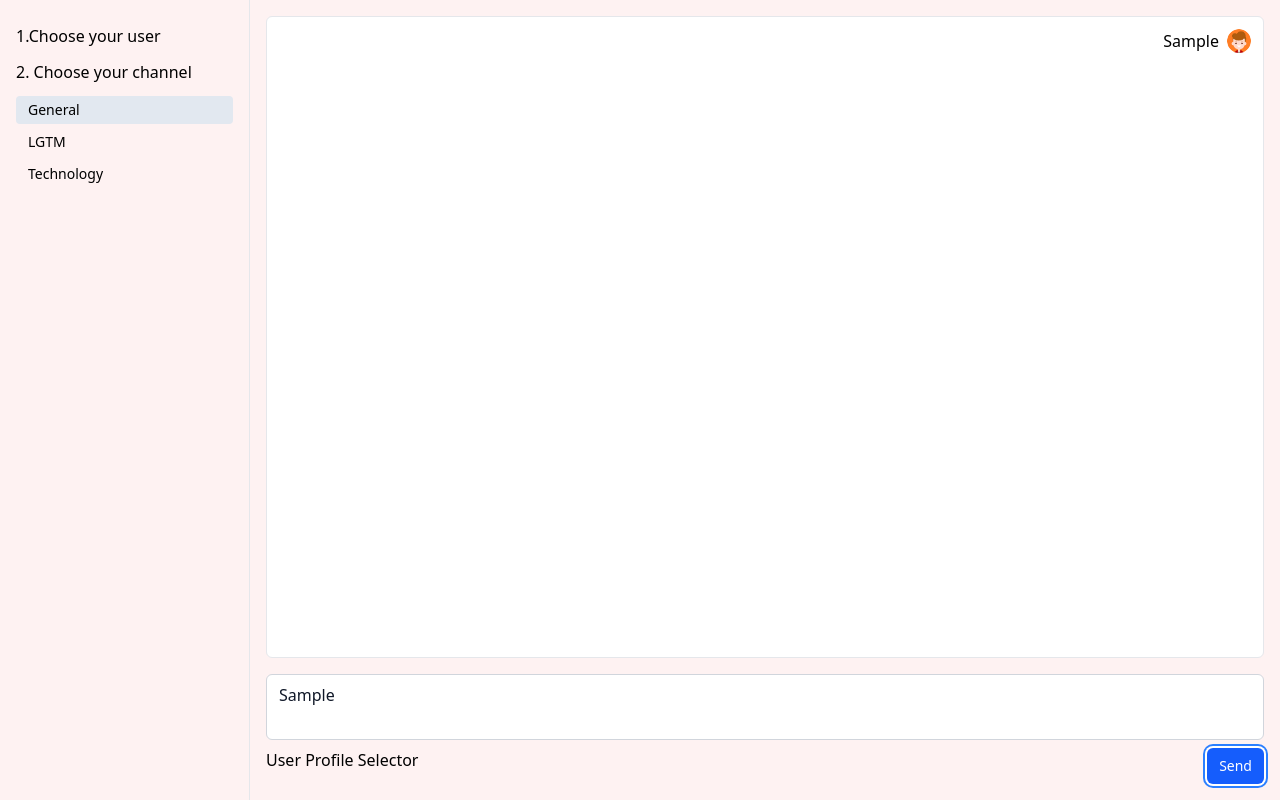
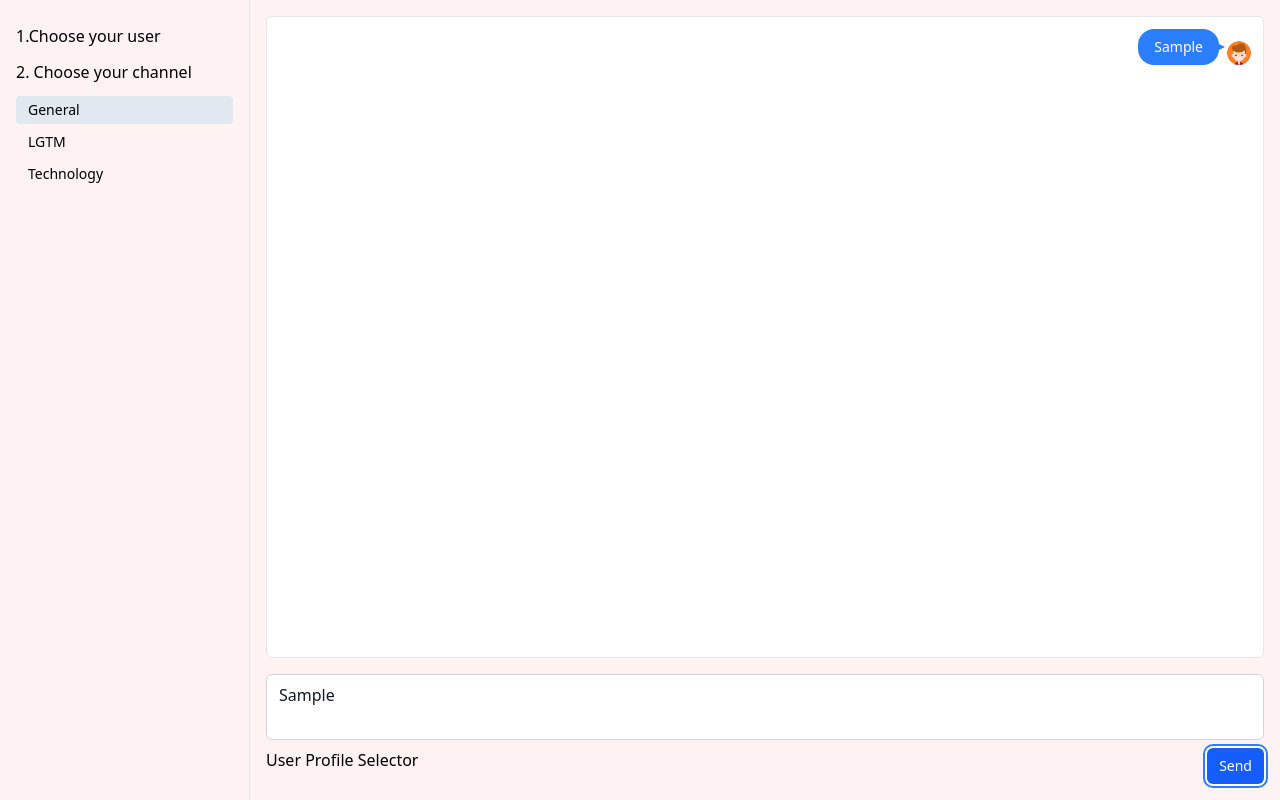
Before and after one commit to adisak1618/anymind-one-day-chat-app, a React (Vite) app: page / in a window 1280 px wide. Both pictures are taken after typing "Sample" into the empty fields and a click on the button "Send". Built offline with nearby package versions, Linux system fonts and the light colour scheme; no server answers.

Commit message:
refactor: update Message component to use cn utility for class management and enhance chat bubble styling

```diff
--- a/src/modules/chat/components/Message.tsx
+++ b/src/modules/chat/components/Message.tsx
@@ -1,6 +1,6 @@
 import type { UserId } from "@/gql/generated/graphql";
 import Avatar from "@/modules/user/components/Avatar";
-import clsx from "clsx";
+import { cn } from "@/lib/cn";
 
 type MessageProps = {
   userId: UserId;
@@ -10,10 +10,30 @@ type MessageProps = {
 
 export const Message = ({ userId, text, isMe }: MessageProps) => {
   return (
-    <div className={clsx("flex items-start gap-2 flex-row-reverse", isMe ? "flex-row-reverse" : "flex-row")}>
+    <div className={cn("flex items-end gap-2 mb-4", isMe ? "flex-row-reverse" : "flex-row")}>
       <Avatar userId={userId} />
-      <div>
-        <div>{text}</div>
+      <div className="relative max-w-xs lg:max-w-md">
+        {/* Chat bubble */}
+        <div
+          className={cn(
+            "px-4 py-2 rounded-2xl text-sm whitespace-pre-wrap",
+            isMe
+              ? "bg-blue-500 text-white"
+              : "bg-gray-200 text-gray-900"
+          )}
+        >
+          {text}
+        </div>
+
+        {/* Arrow pointing to avatar */}
+        <div
+          className={cn(
+            "absolute bottom-3 w-0 h-0",
+            isMe
+              ? "right-[-6px] border-l-[12px] border-l-blue-500 border-t-[6px] border-t-transparent border-b-[6px] border-b-transparent"
+              : "left-[-6px] border-r-[12px] border-r-gray-200 border-t-[6px] border-t-transparent border-b-[6px] border-b-transparent"
+          )}
+        />
       </div>
     </div>
   );
```
